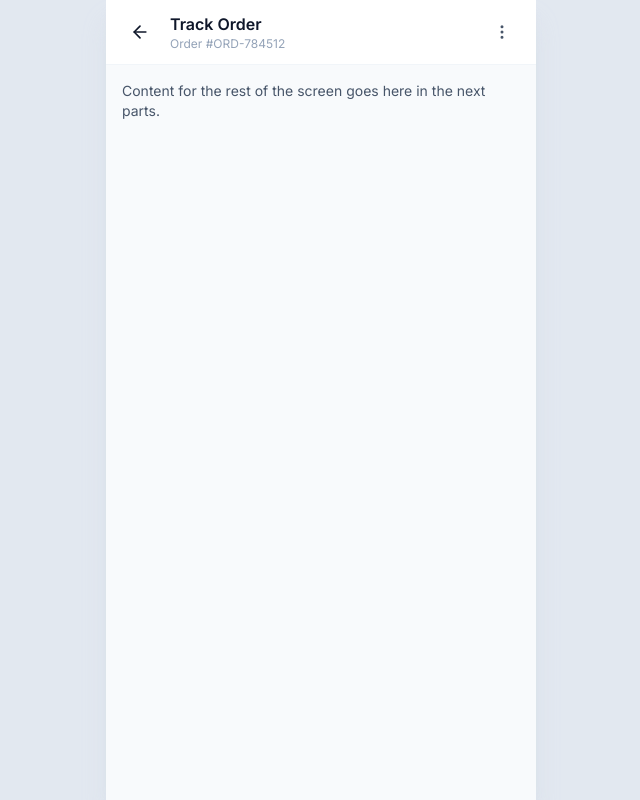
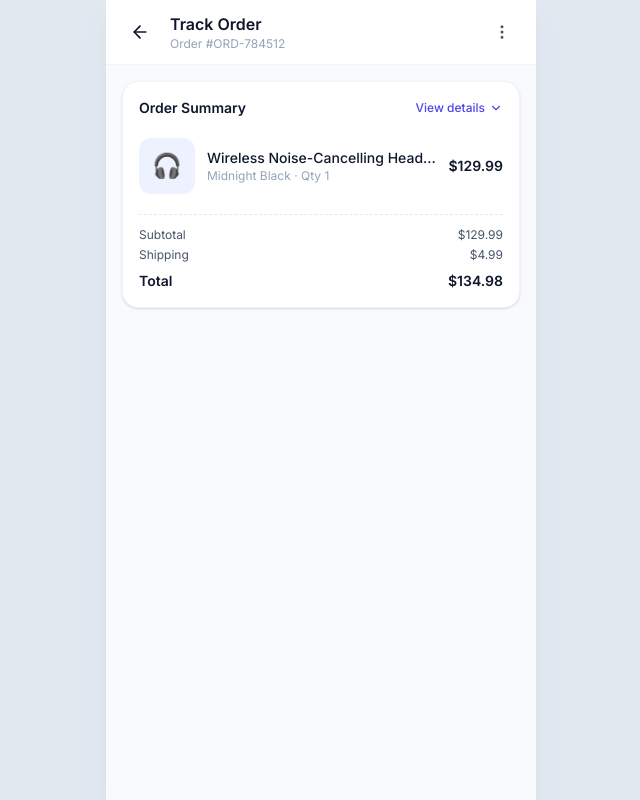
Before and after one commit to fozayelibnayaz/order-tracking-screen, a React (Vite) app: page / in a window 1280 px wide. Shown: the whole page, without its empty margins (319-959 px from the left). Built offline with nearby package versions, Linux system fonts and the light colour scheme.

Commit message:
add order summary card with expandable details

```diff
--- a/src/App.jsx
+++ b/src/App.jsx
@@ -1,11 +1,11 @@
 import AppShell from "./components/layout/AppShell"
 import Header from "./components/layout/Header"
+import OrderSummary from "./components/OrderSummary"
 import { mockOrders } from "./data/mockOrders"
 
 function App() {
   const order = mockOrders.onTime
 
-  // Placeholder for now — in Part 9 this will connect to real navigation state.
   const handleBack = () => {
     console.log("Back button tapped")
   }
@@ -13,9 +13,15 @@ function App() {
   return (
     <AppShell>
       <Header orderId={order.id} onBack={handleBack} />
-      <div className="p-4 text-ink-600 text-sm">
-        Content for the rest of the screen goes here in the next parts.
-      </div>
+      <OrderSummary
+        orderId={order.id}
+        placedAt={order.placedAt}
+        items={order.items}
+        subtotal={order.subtotal}
+        shippingFee={order.shippingFee}
+        total={order.total}
+        shippingAddress={order.shippingAddress}
+      />
     </AppShell>
   )
 }
--- /dev/null
+++ b/src/components/OrderSummary.jsx
@@ -0,0 +1,71 @@
+import { useState } from "react"
+import { ChevronDown, ChevronUp, MapPin, Calendar } from "lucide-react"
+import { formatCurrency, formatDateTime } from "../utils/format"
+
+function OrderSummary({ orderId, placedAt, items, subtotal, shippingFee, total, shippingAddress }) {
+  // showDetails is "state": a value this component remembers between renders.
+  // Calling setShowDetails updates it and tells React to redraw this component.
+  const [showDetails, setShowDetails] = useState(false)
+
+  return (
+    <section className="px-4 pt-4">
+      <div className="bg-white rounded-2xl border border-slate-100 shadow-sm p-4">
+        <div className="flex items-center justify-between mb-3">
+          <h2 className="text-sm font-semibold text-ink-900">Order Summary</h2>
+          <button
+            onClick={() => setShowDetails((prev) => !prev)}
+            className="flex items-center gap-1 text-xs font-medium text-brand-600 hover:text-brand-700"
+          >
+            View details
+            {showDetails ? <ChevronUp size={14} /> : <ChevronDown size={14} />}
+          </button>
+        </div>
+
+        <div>
+          {items.map((item) => (
+            <div key={item.id} className="flex items-center gap-3 py-2 border-b border-slate-50 last:border-0">
+              <div className="w-14 h-14 rounded-xl bg-brand-50 flex items-center justify-center text-2xl shrink-0">
+                {item.emoji}
+              </div>
+              <div className="flex-1 min-w-0">
+                <p className="text-sm font-medium text-ink-900 truncate">{item.name}</p>
+                <p className="text-xs text-ink-400">{item.variant} · Qty {item.qty}</p>
+              </div>
+              <p className="text-sm font-semibold text-ink-900 shrink-0">{formatCurrency(item.price)}</p>
+            </div>
+          ))}
+        </div>
+
+        {showDetails && (
+          <div className="mt-3 pt-3 border-t border-dashed border-slate-200 space-y-2">
+            <div className="flex items-start gap-2 text-xs text-ink-600">
+              <Calendar size={14} className="mt-0.5 shrink-0" />
+              <span>Placed on {formatDateTime(placedAt)}</span>
+            </div>
+            <div className="flex items-start gap-2 text-xs text-ink-600">
+              <MapPin size={14} className="mt-0.5 shrink-0" />
+              <span>{shippingAddress}</span>
+            </div>
+          </div>
+        )}
+
+        <div className="mt-3 pt-3 border-t border-dashed border-slate-200 space-y-1">
+          <div className="flex justify-between text-xs text-ink-600">
+            <span>Subtotal</span>
+            <span>{formatCurrency(subtotal)}</span>
+          </div>
+          <div className="flex justify-between text-xs text-ink-600">
+            <span>Shipping</span>
+            <span>{shippingFee === 0 ? "Free" : formatCurrency(shippingFee)}</span>
+          </div>
+          <div className="flex justify-between text-sm font-semibold text-ink-900 pt-1">
+            <span>Total</span>
+            <span>{formatCurrency(total)}</span>
+          </div>
+        </div>
+      </div>
+    </section>
+  )
+}
+
+export default OrderSummary
--- /dev/null
+++ b/src/utils/format.js
@@ -0,0 +1,20 @@
+// Small, reusable formatting helpers so every component displays
+// dates and prices the same way.
+
+export function formatCurrency(amount) {
+  return `$${amount.toFixed(2)}`
+}
+
+export function formatDate(isoString) {
+  const date = new Date(isoString)
+  return date.toLocaleDateString("en-US", { weekday: "short", month: "short", day: "numeric" })
+}
+
+export function formatTime(isoString) {
+  const date = new Date(isoString)
+  return date.toLocaleTimeString("en-US", { hour: "numeric", minute: "2-digit" })
+}
+
+export function formatDateTime(isoString) {
+  return `${formatDate(isoString)} · ${formatTime(isoString)}`
+}
```
